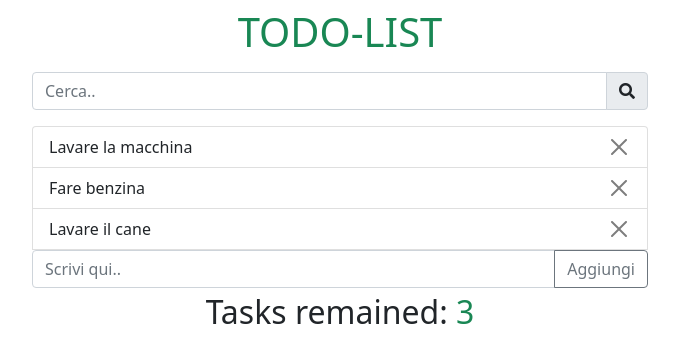
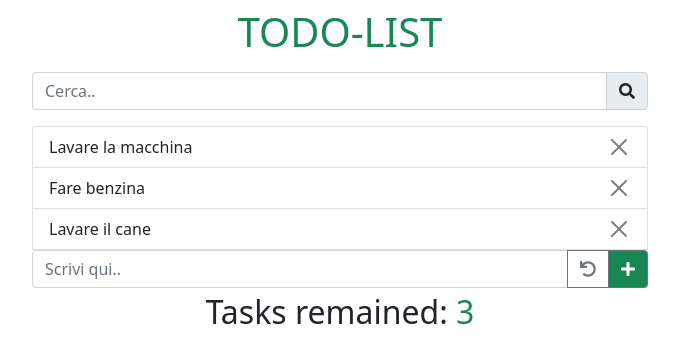
Before and after one commit to Roccofranchini/vue-todolist, a plain HTML site: page index.html in a window 1280 px wide. Both pictures are taken after a click on the button "Aggiungi". Shown: the whole page, without its empty margins (300-979 px from the left). Drawn offline with nearby package versions, Linux system fonts and the light colour scheme.

Commit message:
undo-button

```diff
--- a/index.html
+++ b/index.html
@@ -101,9 +101,17 @@
 								class="btn btn-outline-secondary"
 								type="button"
 								id="button-addon2"
+								@click="toggleInput"
+							>
+								<i class="fas fa-undo"></i>
+							</button>
+							<button
+								class="btn btn-outline-secondary bg-success text-white"
+								type="button"
+								id="button-addon2"
 								@click="addTask"
 							>
-								Aggiungi
+								<i class="fas fa-plus"></i>
 							</button>
 						</div>
 						<button
```
